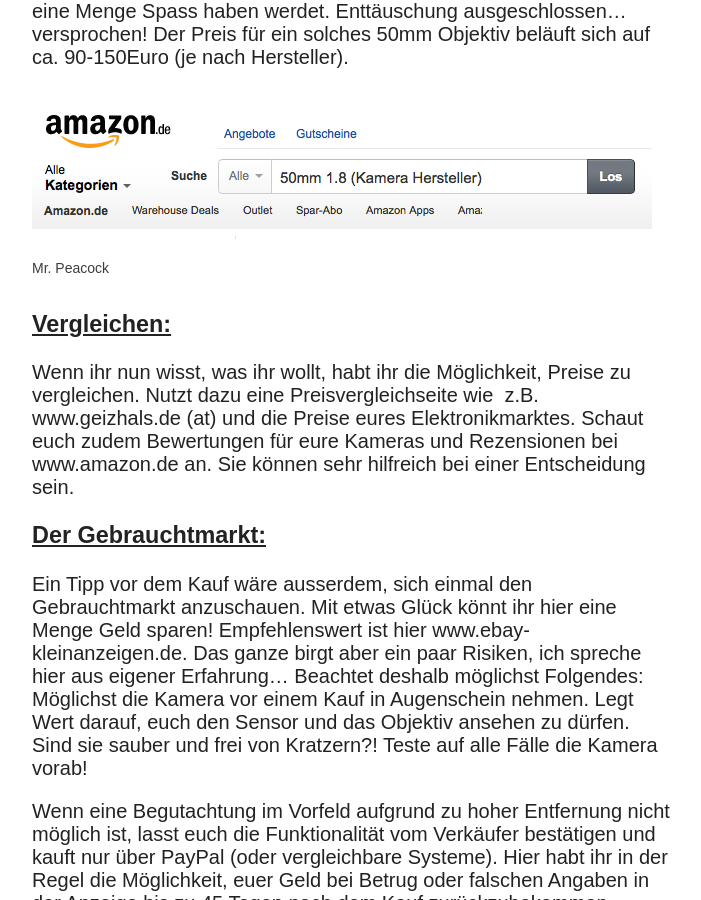
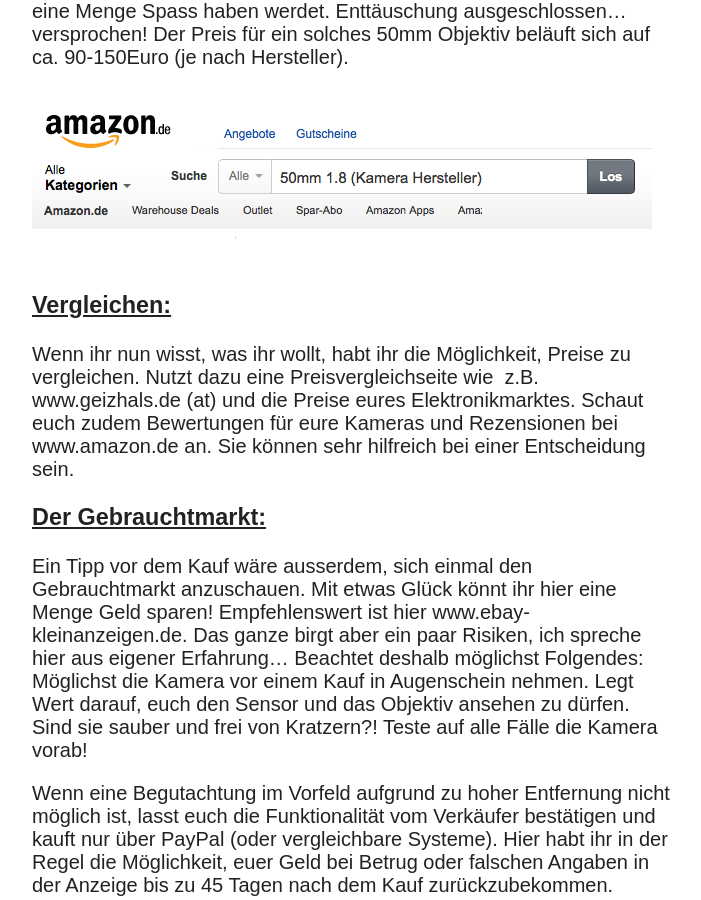
Before and after one commit to kay-pehnke/kay-pehnke.github.io, a Jekyll site: the page built from _posts/2014-04-28-workshop-fruehling.md, in a window 1280 px wide and 900 px high, scrolled down 2020 px. Shown: the whole window, without its empty margins (318-1019 px from the left). Built offline with Jekyll 4.4.1, drawn with Linux system fonts in a browser that asks for light colours; nearby versions of some CDN libraries; comment, search, counter and statistics services are not loaded.

Commit message:
Blog update

```diff
--- a/_posts/2014-04-28-workshop-fruehling.md
+++ b/_posts/2014-04-28-workshop-fruehling.md
@@ -41,7 +41,7 @@ Das Wichtigste ist aber, dass ihr mit diesem Objektiv wirklich Freude und eine M
 Der Preis für ein solches 50mm Objektiv beläuft sich auf ca. 90-150Euro (je nach Hersteller).
 <figure>
 <img src="/images/Amazon.png"/>
-<figcaption>Mr. Peacock</figcaption>
+<figcaption></figcaption>
 </figure>
 
 ###<u>Vergleichen:</u>
```
Also changed, not shown: other parts of _posts/2014-04-28-workshop-fruehling.md (+1 -1 lines).
